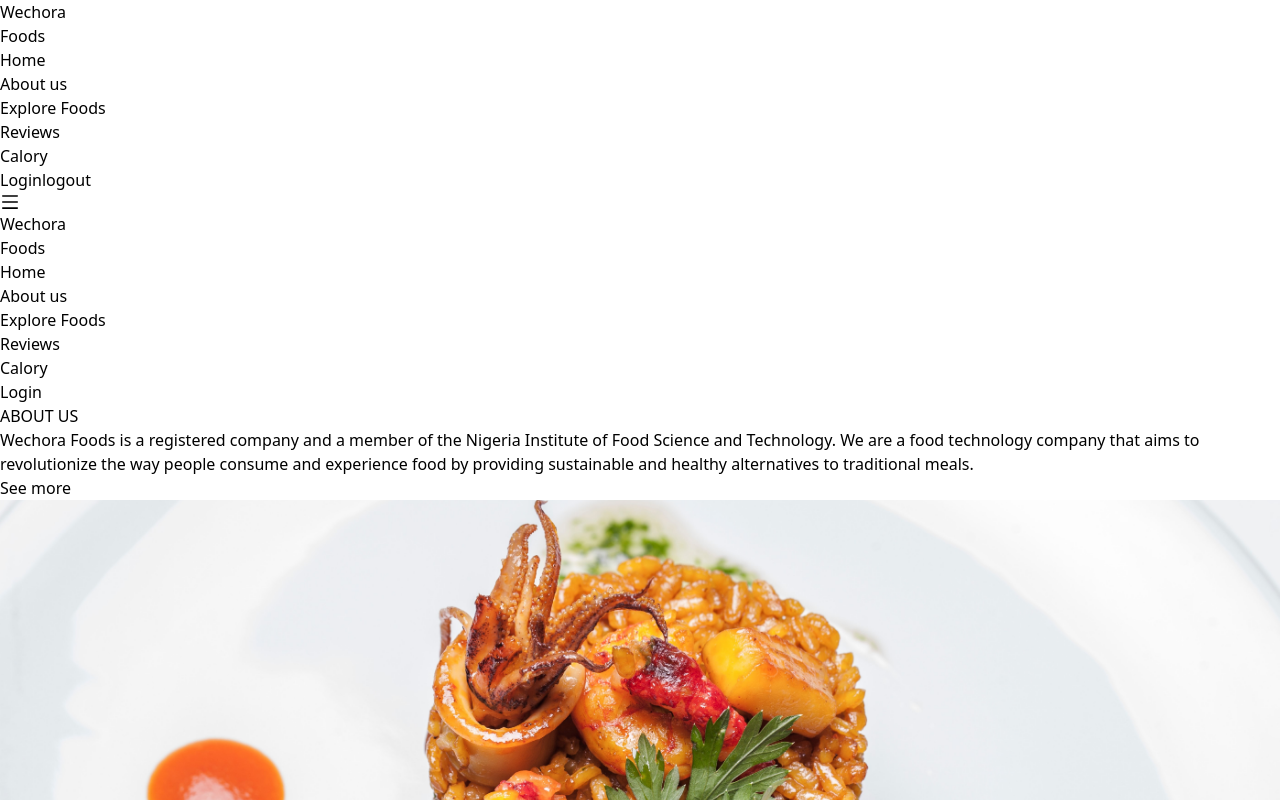
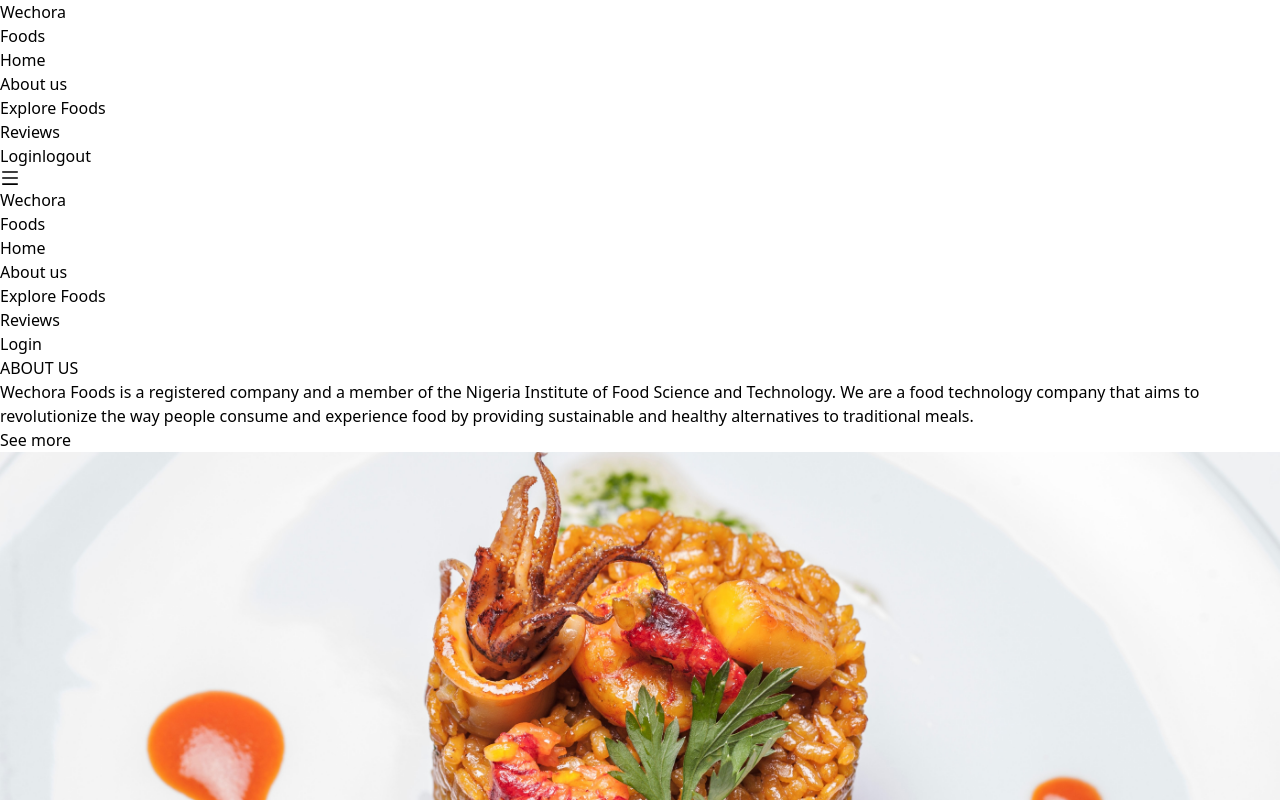
Before and after one commit to blessingsmart/wechorafoods, a React (Vite) app: page /about in a window 1280 px wide. Shown: the top 800 px of the page. Built offline with nearby package versions, Linux system fonts and the light colour scheme.

Commit message:
renamed:    src/pages/calory.jsx -> src/components/calory.jsx 	modified:   src/components/navbar.jsx 	modified:   src/pages/dashboard.jsx 	modified:   src/routes.jsx

```diff
--- a/src/components/navbar.jsx
+++ b/src/components/navbar.jsx
@@ -33,11 +33,11 @@ const Navbar = ({ hideId, showId }) => {
             link: "Reviews",
             to: "Testimonials"
         },
-        {
-            id: 5,
-            link: "Calory",
-            page: "calory"
-        },
+        // {
+        //     id: 5,
+        //     link: "Calory",
+        //     page: "calory"
+        // },
         // {
         //     id: 5,
         //     link: "Contact",
--- a/src/pages/dashboard.jsx
+++ b/src/pages/dashboard.jsx
@@ -2,7 +2,7 @@ import React, { useState, useEffect } from 'react';
 import { useNavigate, Link as RouterLink } from 'react-router-dom';
 import Navbar from '../components/navbar';
 import SideNav from '../components/sideNav';
-import Calory from './calory'
+import Calory from '../components/calory'
 // import hideId from '../components/sideNav';
 
 const Dashboard = () => {
--- a/src/routes.jsx
+++ b/src/routes.jsx
@@ -9,7 +9,7 @@ const Login = lazy(() => import("./pages/Login"));
 const SideNav = lazy(() => import("./components/sideNav"));
 const Dashboard = lazy(() => import("./pages/dashboard"));
 const Profile = lazy(() => import("./pages/profile"));
-const Calory = lazy(() => import("./pages/calory"));
+const Calory = lazy(() => import("./components/calory"));
 
 const BrowserRouter = createBrowserRouter([
     {
```
Also changed, not shown: src/components/calory.jsx (renamed from src/pages/calory.jsx).
